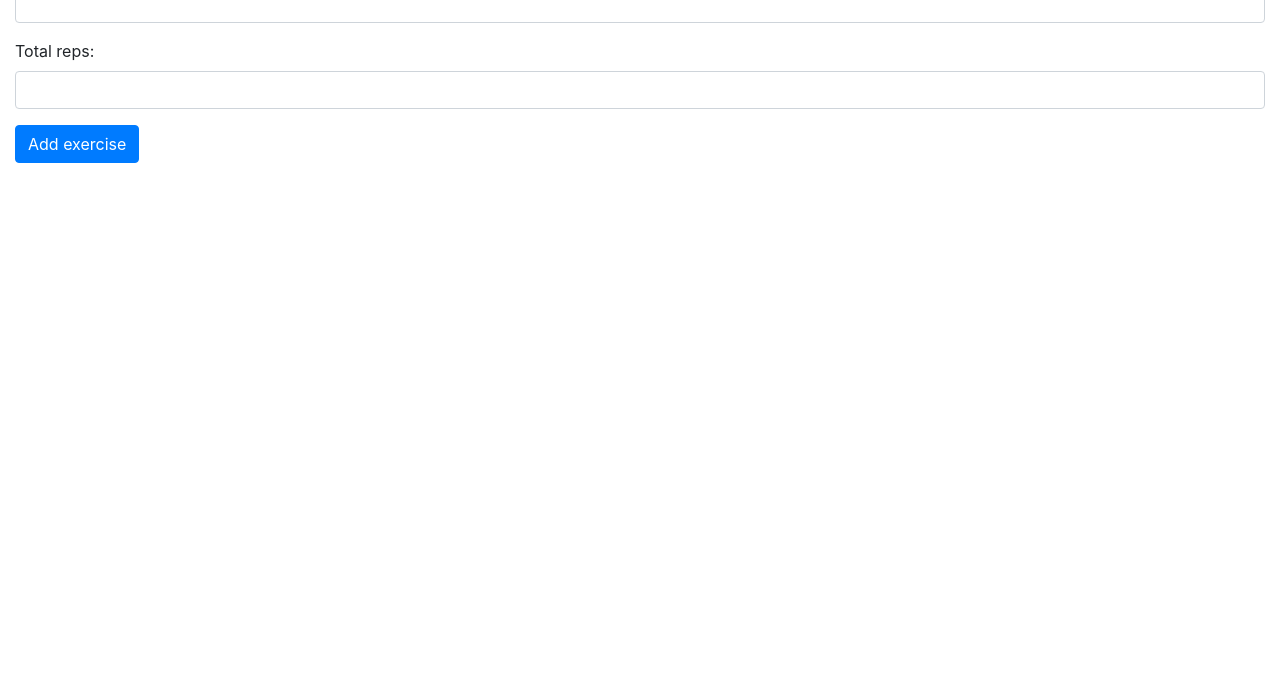
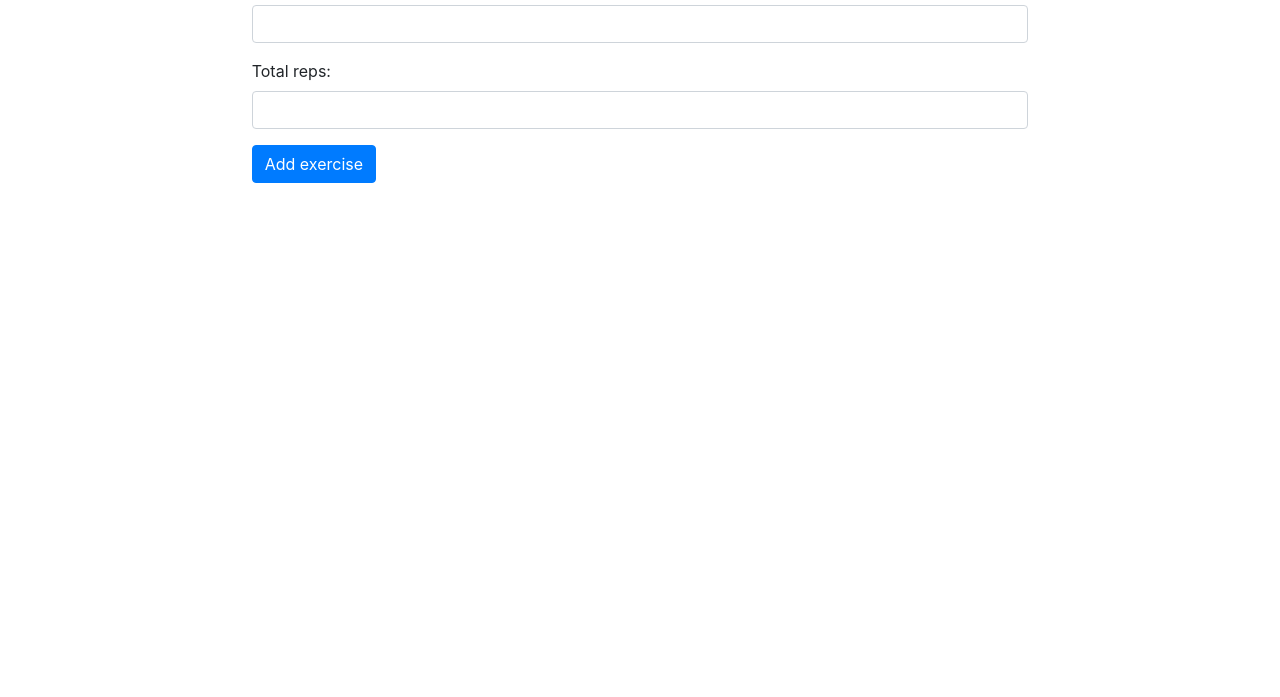
Before and after one commit to Tassaczek/300reps, a website built with webpack: page public/index.html in a window 1280 px wide. Shown: the part 103-800 px from the top of the page. Built offline with nearby package versions, Linux system fonts and the light colour scheme.

Commit message:
Fixing form style

```diff
--- a/public/index.html
+++ b/public/index.html
@@ -24,6 +24,8 @@
 </head>
 <body>
   <div class="container-fluid">
+    <div class="row justify-content-md-center exercise-container">
+      <div class="col-8">
         <h1>300 Reps</h1>
         <form id="add-exercise">
           <div class="form-group">
@@ -37,6 +39,10 @@
           <button type="submit" class="btn btn-primary">Add exercise</button>
         </form>
       </div>
+    </div>
+
+
+  </div>
 
   <div class="container-fluid" id="exercises-list">
   </div>
```
Lines whose indentation alone changed are shown as unchanged.
